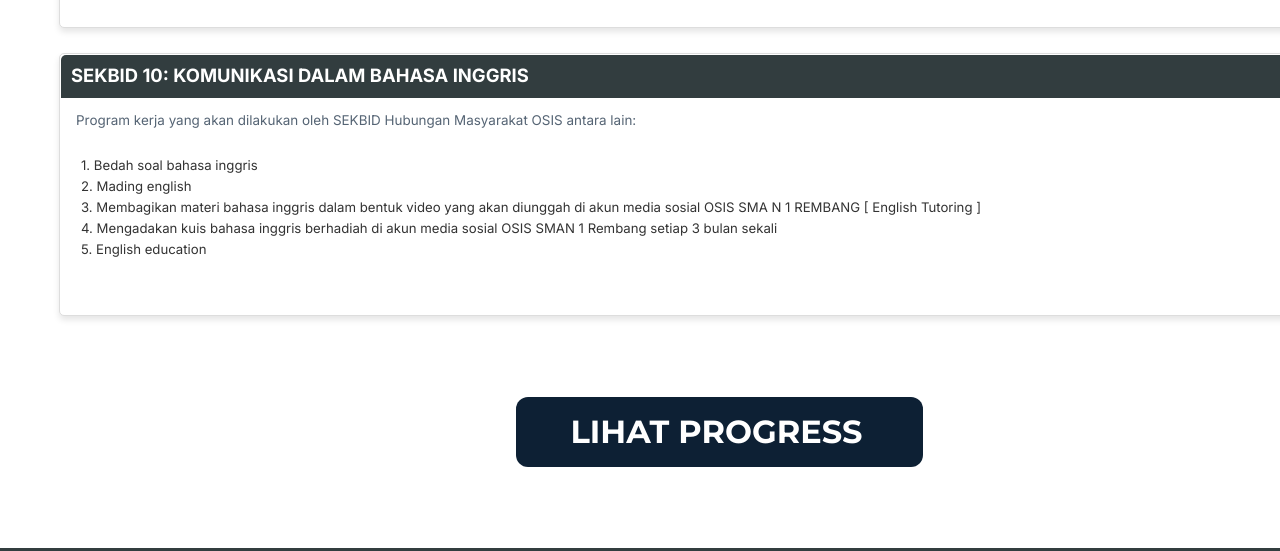
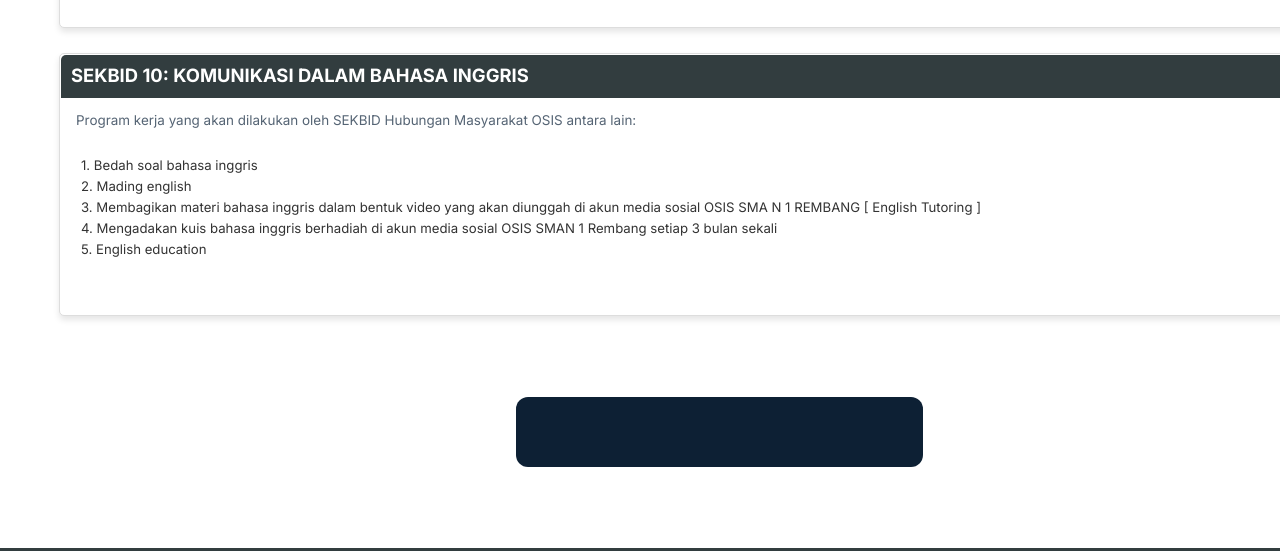
Before and after one commit to OSISSMAN1REMBANG/osis-sman1rembang, a plain HTML site: page Program Kerja.html in a window 1280 px wide. Shown: the part 4254-4805 px from the top of the page. Drawn offline with nearby package versions, Linux system fonts and the light colour scheme.

Commit message:
Update Program Kerja.html

```diff
--- a/Program Kerja.html
+++ b/Program Kerja.html
@@ -350,7 +350,7 @@
             </div>
           </div>
         </div>
-        <div class="lihat-progres"><div class="text-wrapper-25">LIHAT PROGRESS</div></div>
+        <div class="lihat-progres"><div class="text-wrapper-25"></div></div>
         <div class="group-3">
           <div class="desain-tanpa-judul-wrapper">
             <img
```
